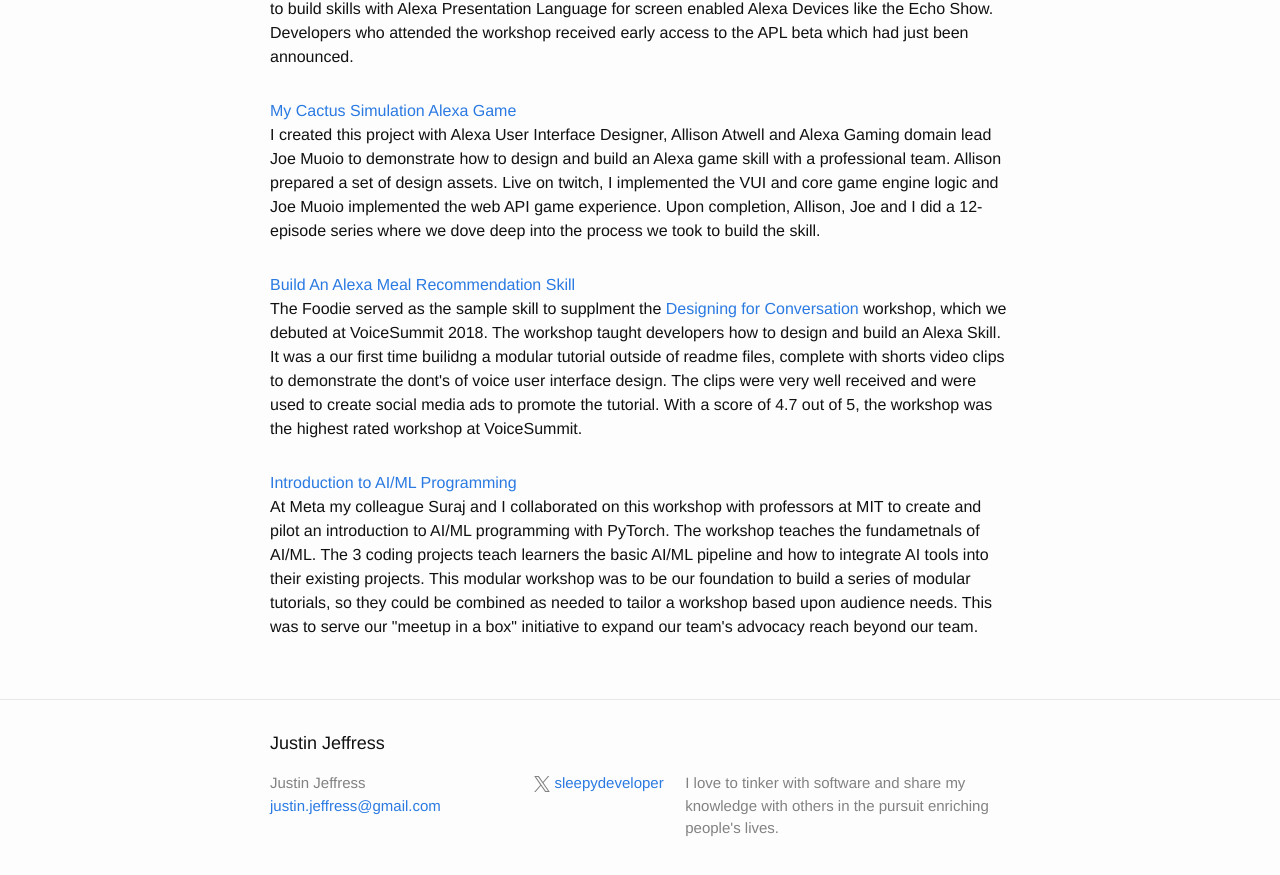
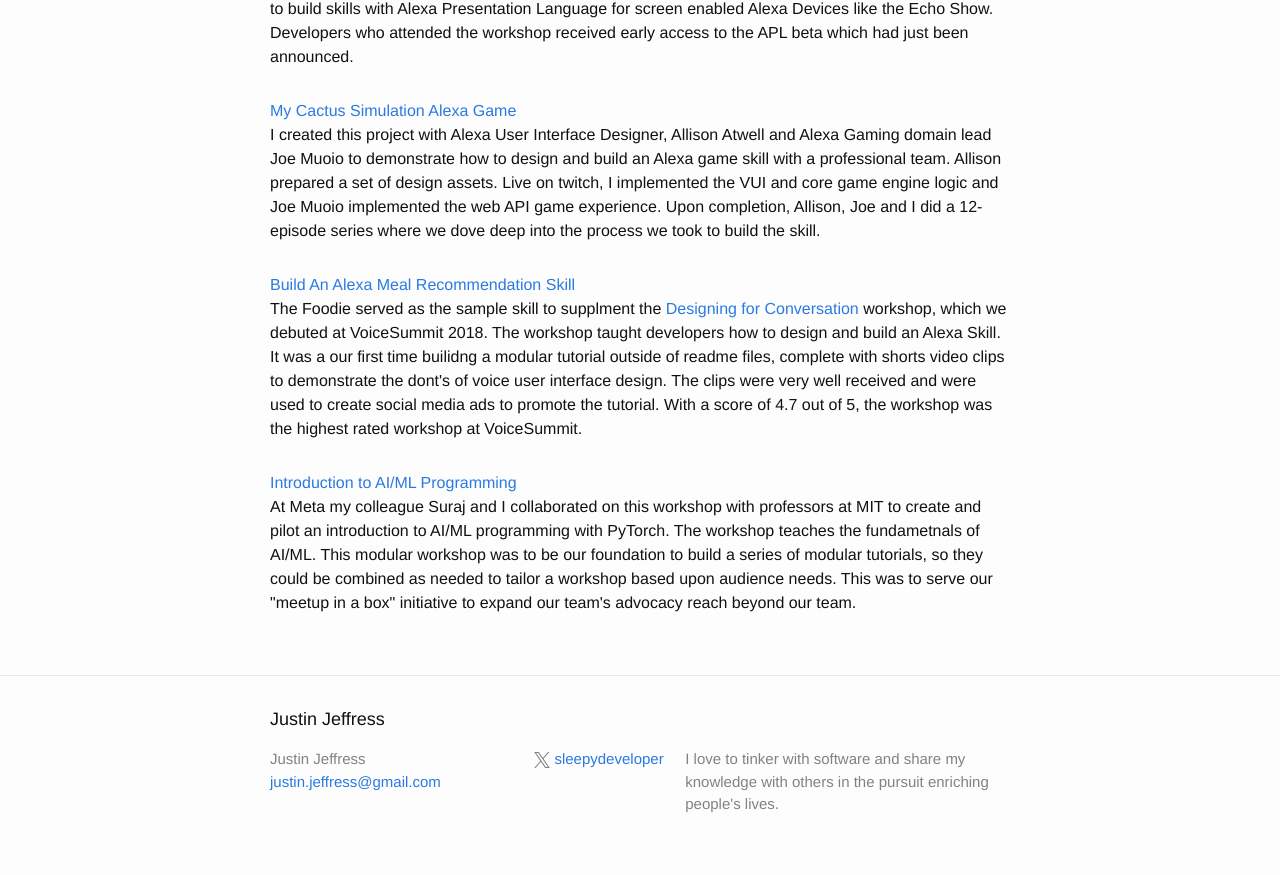
Before and after one commit to SleepyDeveloper/sleepydeveloper.github.io, a Jekyll site: the page built from code-projects.html, in a window 1280 px wide and 900 px high, scrolled down 781 px. Shown: the top 875 px of the window. Built offline with Jekyll 4.4.1, drawn with Linux system fonts in a browser that asks for light colours.

Commit message:
description update

```diff
--- a/_data/code-projects.yml
+++ b/_data/code-projects.yml
@@ -24,4 +24,4 @@
 
 - title: Introduction to AI/ML Programming
   url: https://github.com/fbsamples/mit-dl-workshop
-  description: At Meta my colleague Suraj and I collaborated on this workshop with professors at MIT to create and pilot an introduction to AI/ML programming with PyTorch. The workshop teaches the fundametnals of AI/ML. The 3 coding projects teach learners the basic AI/ML pipeline and how to integrate AI tools into their existing projects. This modular workshop was to be our foundation to build a series of modular tutorials, so they could be combined as needed to tailor a workshop based upon audience needs. This was to serve our "meetup in a box" initiative to expand our team's advocacy reach beyond our team.
+  description: At Meta my colleague Suraj and I collaborated on this workshop with professors at MIT to create and pilot an introduction to AI/ML programming with PyTorch. The workshop teaches the fundametnals of AI/ML. This modular workshop was to be our foundation to build a series of modular tutorials, so they could be combined as needed to tailor a workshop based upon audience needs. This was to serve our "meetup in a box" initiative to expand our team's advocacy reach beyond our team.
```
